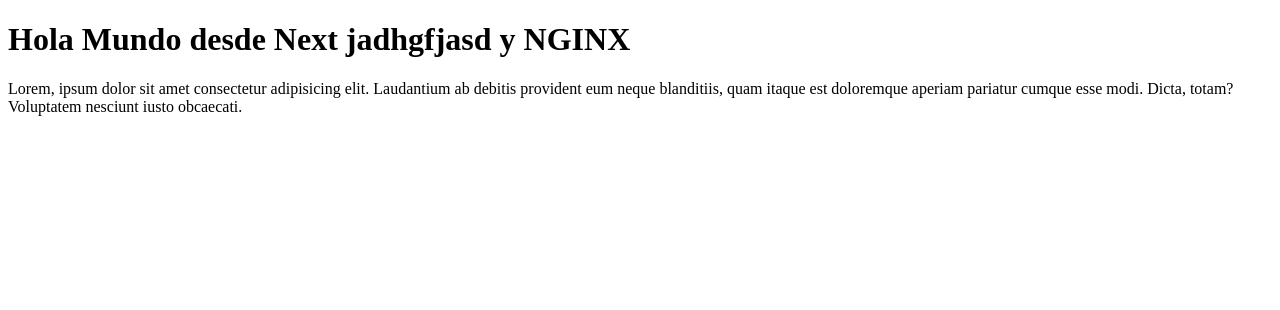
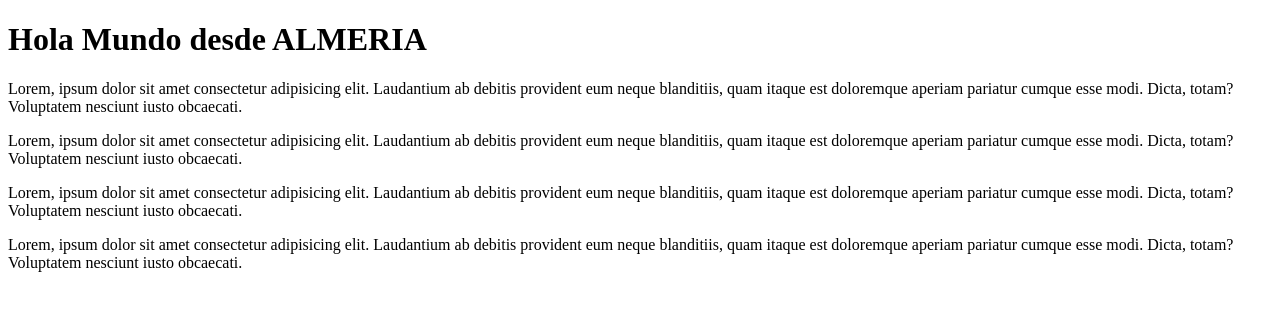
Before and after one commit to morgadodesarrollador/jenkinsPTienda, a plain HTML site: page build/index.html in a window 1280 px wide. Drawn offline with Linux system fonts and the light colour scheme.

```diff
--- a/build/index.html
+++ b/build/index.html
@@ -7,7 +7,11 @@
     <title>Document</title>
 </head>
 <body>
-    <h1>Hola Mundo desde Next jadhgfjasd y NGINX</h1>
+    <h1>Hola Mundo desde ALMERIA</h1>
     <p>Lorem, ipsum dolor sit amet consectetur adipisicing elit. Laudantium ab debitis provident eum neque blanditiis, quam itaque est doloremque aperiam pariatur cumque esse modi. Dicta, totam? Voluptatem nesciunt iusto obcaecati.</p>
+    <p>Lorem, ipsum dolor sit amet consectetur adipisicing elit. Laudantium ab debitis provident eum neque blanditiis, quam itaque est doloremque aperiam pariatur cumque esse modi. Dicta, totam? Voluptatem nesciunt iusto obcaecati.</p>
+    <p>Lorem, ipsum dolor sit amet consectetur adipisicing elit. Laudantium ab debitis provident eum neque blanditiis, quam itaque est doloremque aperiam pariatur cumque esse modi. Dicta, totam? Voluptatem nesciunt iusto obcaecati.</p>
+    <p>Lorem, ipsum dolor sit amet consectetur adipisicing elit. Laudantium ab debitis provident eum neque blanditiis, quam itaque est doloremque aperiam pariatur cumque esse modi. Dicta, totam? Voluptatem nesciunt iusto obcaecati.</p>
+
 </body>
 </html>
```
